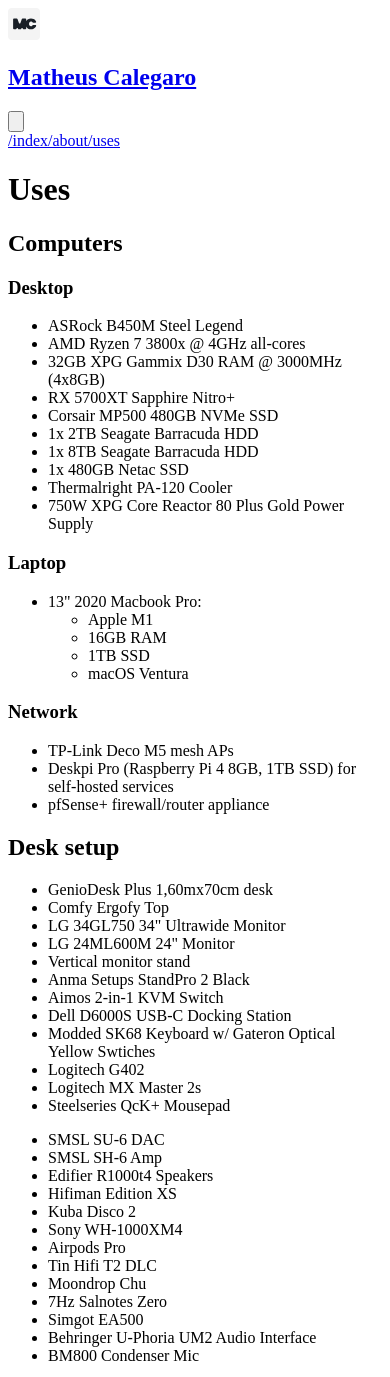
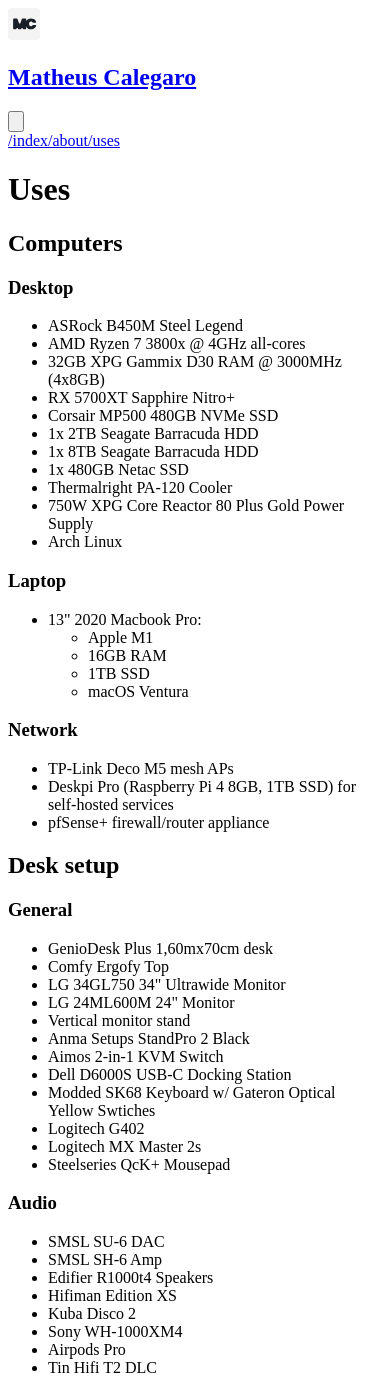
Before and after one commit to mathcale/site, a Next.js app: page /uses in a window 390 px wide. Shown: the top 1377 px of the page. Built offline with nearby package versions, Linux system fonts and the light colour scheme.

Commit message:
feat(uses): add subtitles for general and audio sections, add desktop OS

```diff
--- a/src/pages/uses.tsx
+++ b/src/pages/uses.tsx
@@ -36,6 +36,7 @@ export default function UsesPage() {
                     <li className="text-white">1x 480GB Netac SSD</li>
                     <li className="text-white">Thermalright PA-120 Cooler</li>
                     <li className="text-white">750W XPG Core Reactor 80 Plus Gold Power Supply</li>
+                    <li className="text-white">Arch Linux</li>
                   </ul>
                 </div>
 
@@ -70,11 +71,13 @@ export default function UsesPage() {
             </div>
 
             <div className="mt-10 md:col-6 md:mt-0">
-              <h2 className="text-2xl text-white font-bold">Desk setup</h2>
+              <h2 className="text-2xl text-white font-bold mb-7">Desk setup</h2>
 
               <div className="row mb-7">
                 <div className="md:col-6">
-                  <ul className="list-inside list-disc mt-7">
+                  <h3 className="text-lg text-white font-bold mb-7">General</h3>
+
+                  <ul className="list-inside list-disc">
                     <li className="text-white">GenioDesk Plus 1,60mx70cm desk</li>
                     <li className="text-white">Comfy Ergofy Top</li>
                     <li className="text-white">LG 34GL750 34" Ultrawide Monitor</li>
@@ -92,7 +95,9 @@ export default function UsesPage() {
                   </ul>
                 </div>
 
-                <div className="mt-7 md:col-6">
+                <div className="md:col-6">
+                  <h3 className="text-lg text-white font-bold mb-7">Audio</h3>
+
                   <ul className="list-inside list-disc">
                     <li className="text-white">SMSL SU-6 DAC</li>
                     <li className="text-white">SMSL SH-6 Amp</li>
```
